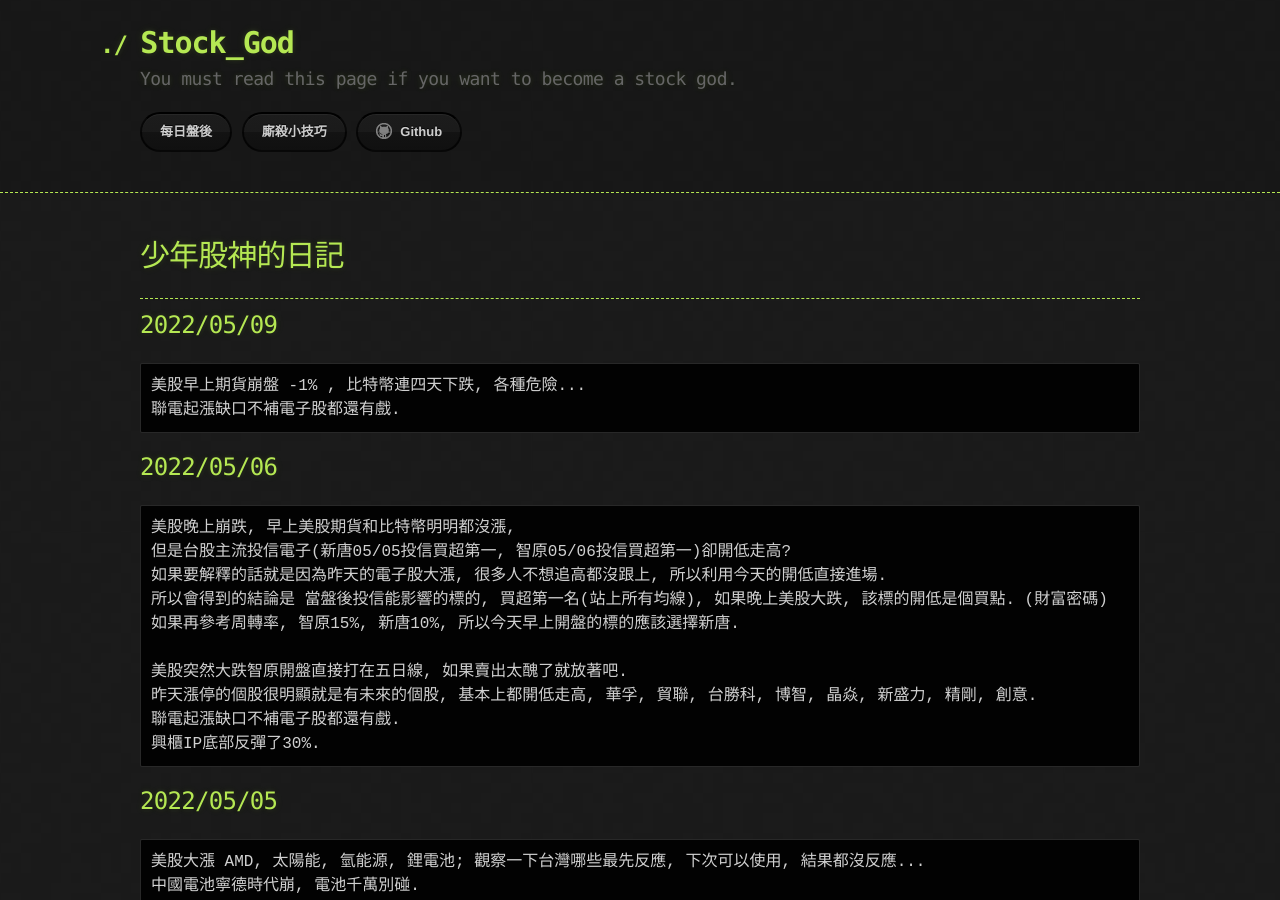
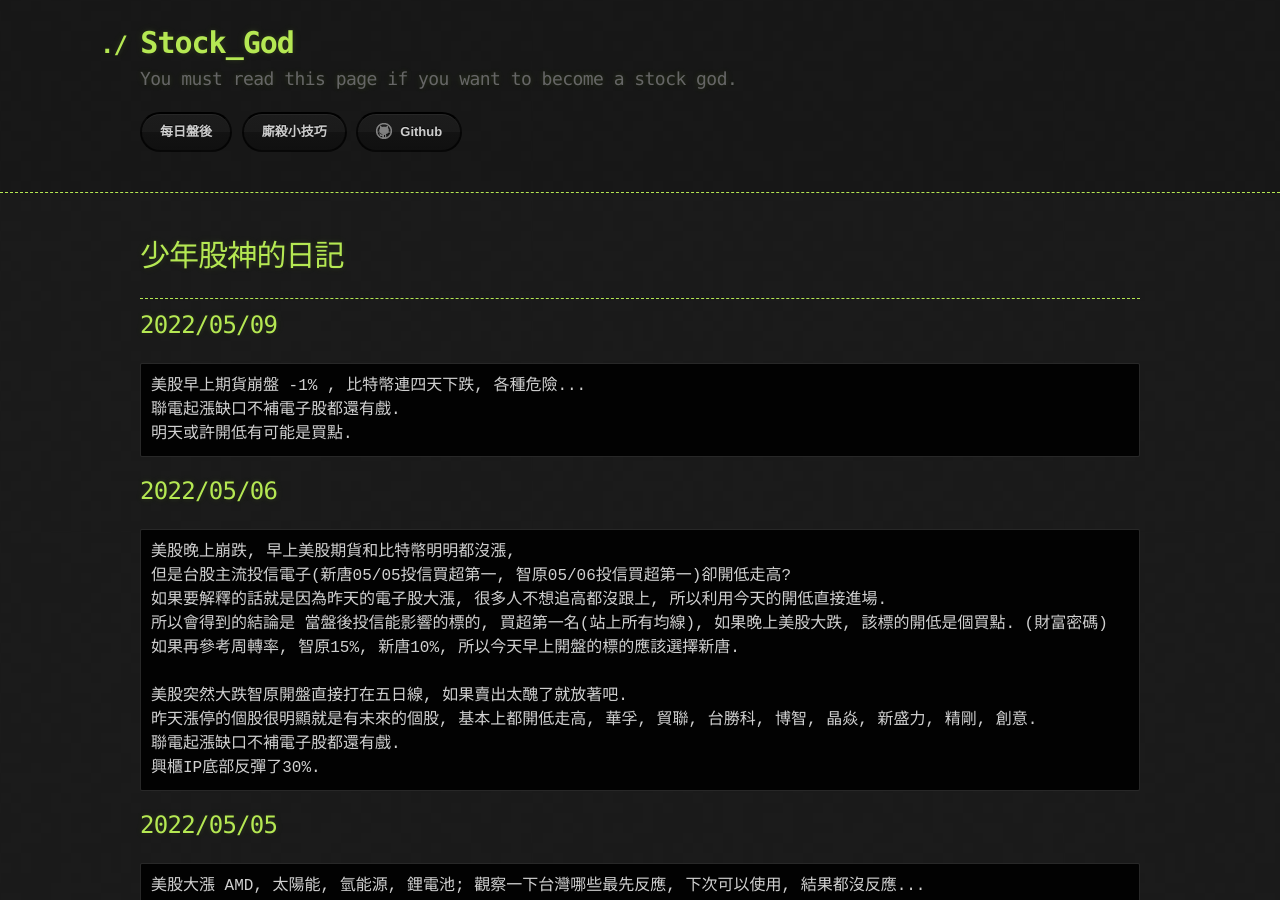
Before and after one commit to lepg5487/Stock_God, a Jekyll site: the page built from index.md, in a window 1280 px wide and 900 px high. Built offline with Jekyll 4.4.1, drawn with Linux system fonts in a browser that asks for light colours; our own code applies the rules of GitHub Pages for plain Markdown files.

Commit message:
Update index.md

````diff
--- a/index.md
+++ b/index.md
@@ -10,6 +10,7 @@ layout: testlayouts
 ```
 美股早上期貨崩盤 -1% , 比特幣連四天下跌, 各種危險...
 聯電起漲缺口不補電子股都還有戲.
+明天或許開低有可能是買點.
 ```
 
 ## 2022/05/06
````
